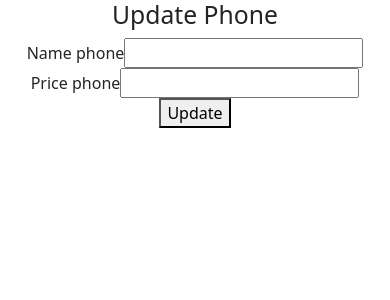
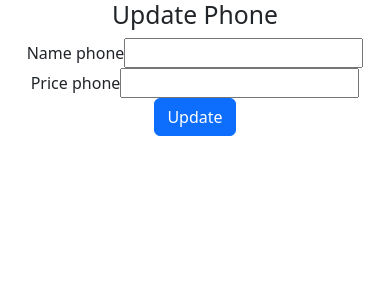
Before and after one commit to Pvt25072004/cicd-crudphones, a React (Create React App) app in the folder learn-reactjs/: page /update/1 in a window 390 px wide. Shown: the top 300 px of the page. Built offline with nearby package versions, Linux system fonts and the light colour scheme; no server answers.

Commit message:
style: change style updatePhone

```diff
--- a/learn-reactjs/src/updatePhone.js
+++ b/learn-reactjs/src/updatePhone.js
@@ -53,7 +53,9 @@ export default function UpdatePage() {
         value={pricePhone}
         onChange={(e) => setPricePhone(e.target.value)}
       />
-      <button onClick={handleUpdate}>Update</button>
+      <button onClick={handleUpdate} className="btn btn-primary">
+        Update
+      </button>
     </div>
   );
 }
```
